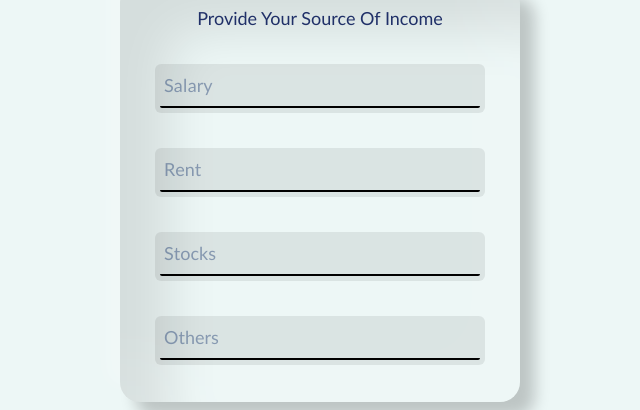
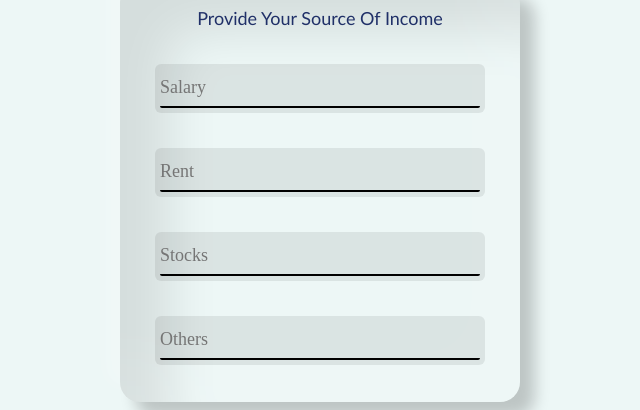
Before and after one commit to SanskarRai/TeamPixels, a plain HTML site: page Personal_info.html in a window 1280 px wide. Shown: the part 208-618 px from the top of the page, 320-960 px from the left. Drawn offline with Linux system fonts and the light colour scheme.

Commit message:
Update Personal_info.html

```diff
--- a/Personal_info.html
+++ b/Personal_info.html
@@ -11,20 +11,20 @@
     <div class="container">
         <div class="h3"> Provide Your Source Of Income</div>
         <div class="text-area">
-            <input type="number" min="0" required/>
-            <label>Salary</label>
+            <input type="number" placeholder="Salary" min="0" required/>
+
         </div>
         <div class="text-area">
-            <input type="number" min="0" required/>
-            <label>Rent</label>
+            <input type="number" placeholder="Rent" min="0" required/>
+
         </div>
         <div class="text-area">
-            <input type="number" min="0" required/>
-            <label>Stocks</label>
+            <input type="number" placeholder="Stocks" min="0" required/>
+
         </div>
         <div class="text-area">
-            <input type="number" min="0" required/>
-            <label>Others</label>
+            <input type="number" placeholder="Others" min="0" required/>
+
         </div>
 
     </div>
```
